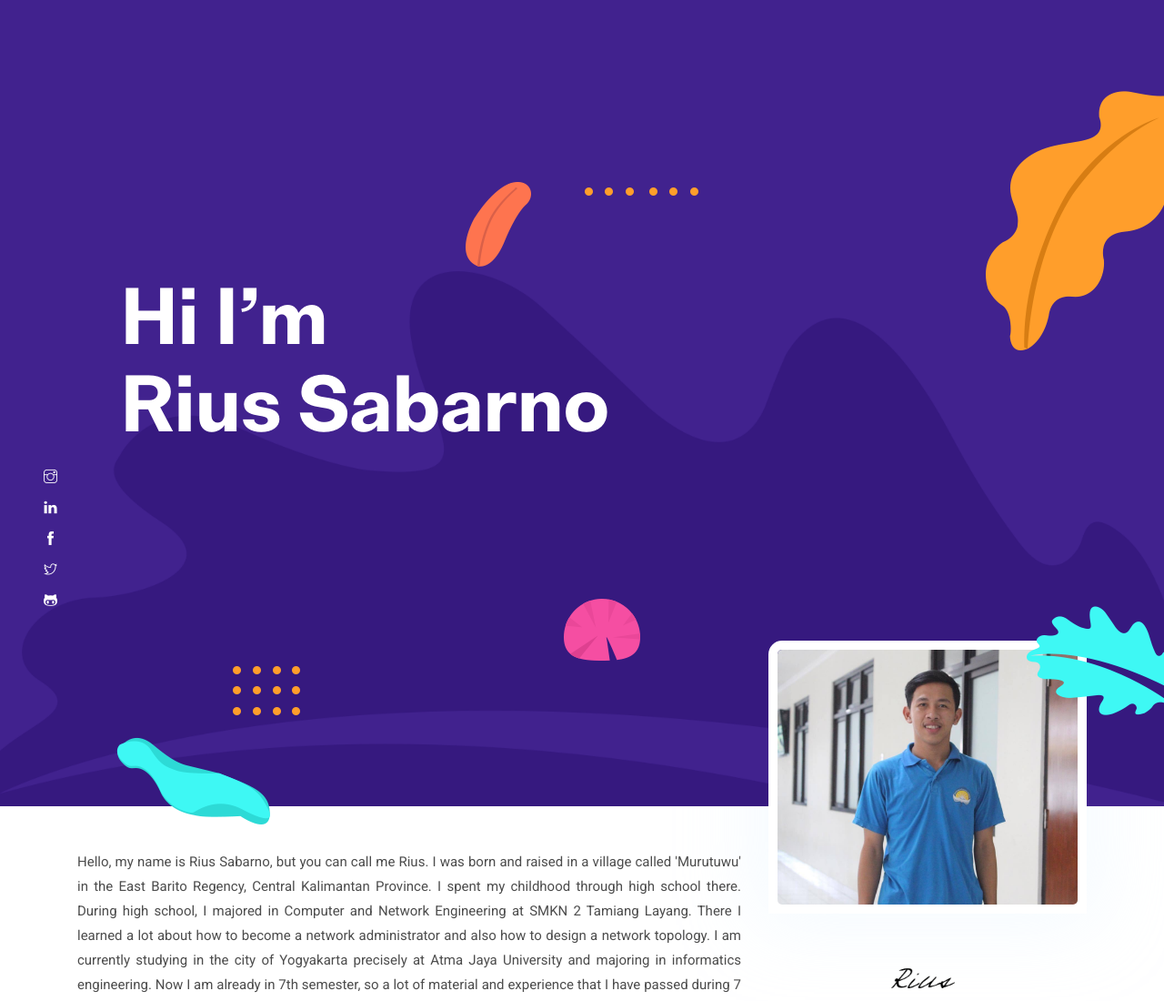
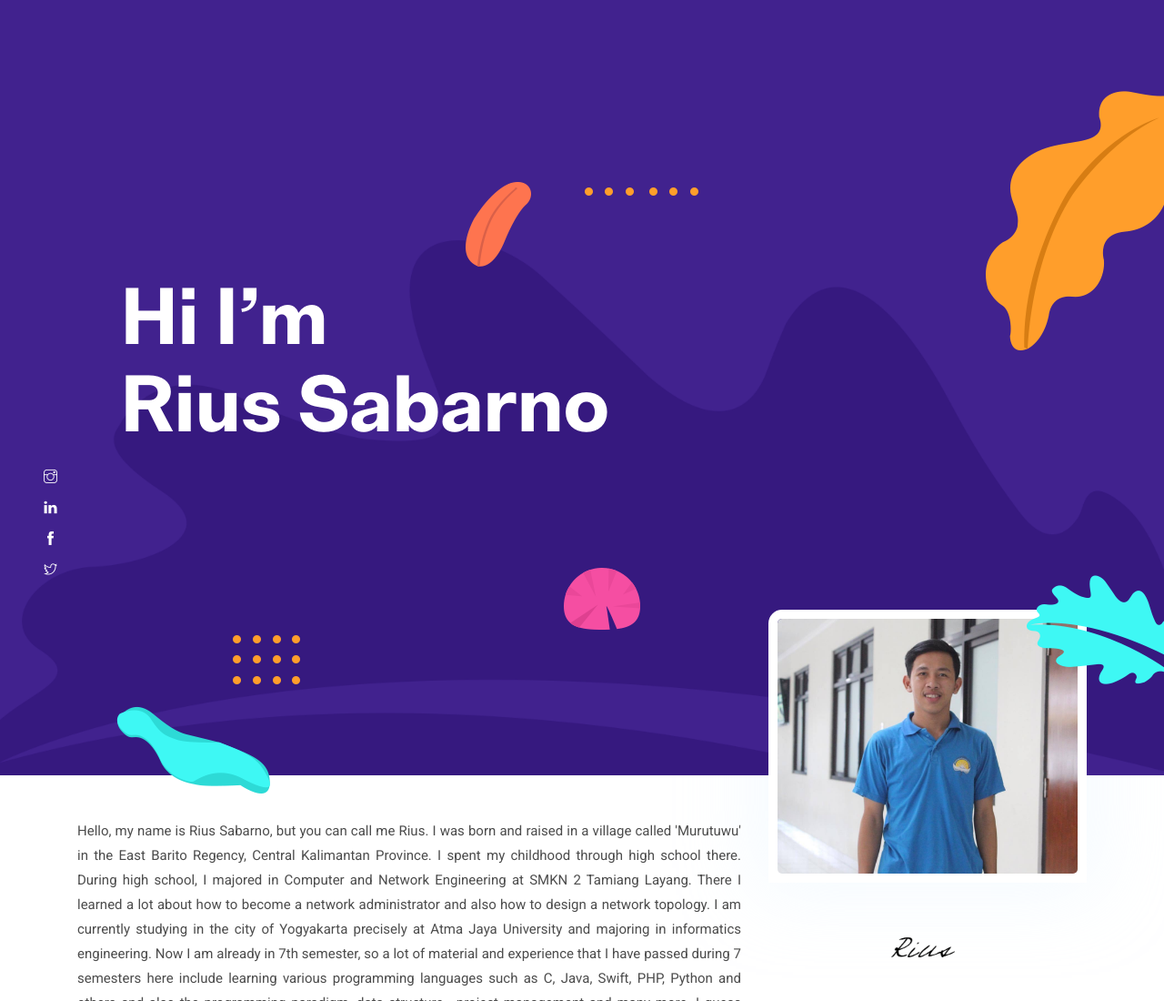
Before and after one commit to rius1212/local, a plain HTML site: page index.html in a window 1280 px wide. Shown: the top 1100 px of the page at 91% size. Drawn offline with nearby package versions, Linux system fonts and the light colour scheme.

Commit message:
Update index.html

```diff
--- a/index.html
+++ b/index.html
@@ -73,7 +73,6 @@
     <li class="mb-3"><a class="text-white" href="https://www.linkedin.com/in/rius-sabarno-75240a174/" target="blank"><i class="ti-linkedin"></i></a></li>
     <li class="mb-3"><a class="text-white" href="https://www.facebook.com/rius.murutuwu?ref=bookmarks" target="blank"><i class="ti-facebook"></i></a></li>
     <li class="mb-3"><a class="text-white" href="https://twitter.com/SabarnoRius"><i class="ti-twitter" target="blank"></i></a></li>
-    <li class="mb-3"><a class="text-white" href="https://github.com/rius1212" target="blank"><i class="ti-github"></i></a></li>
   </ul>
   <!-- /social icon -->
 </section>
```
